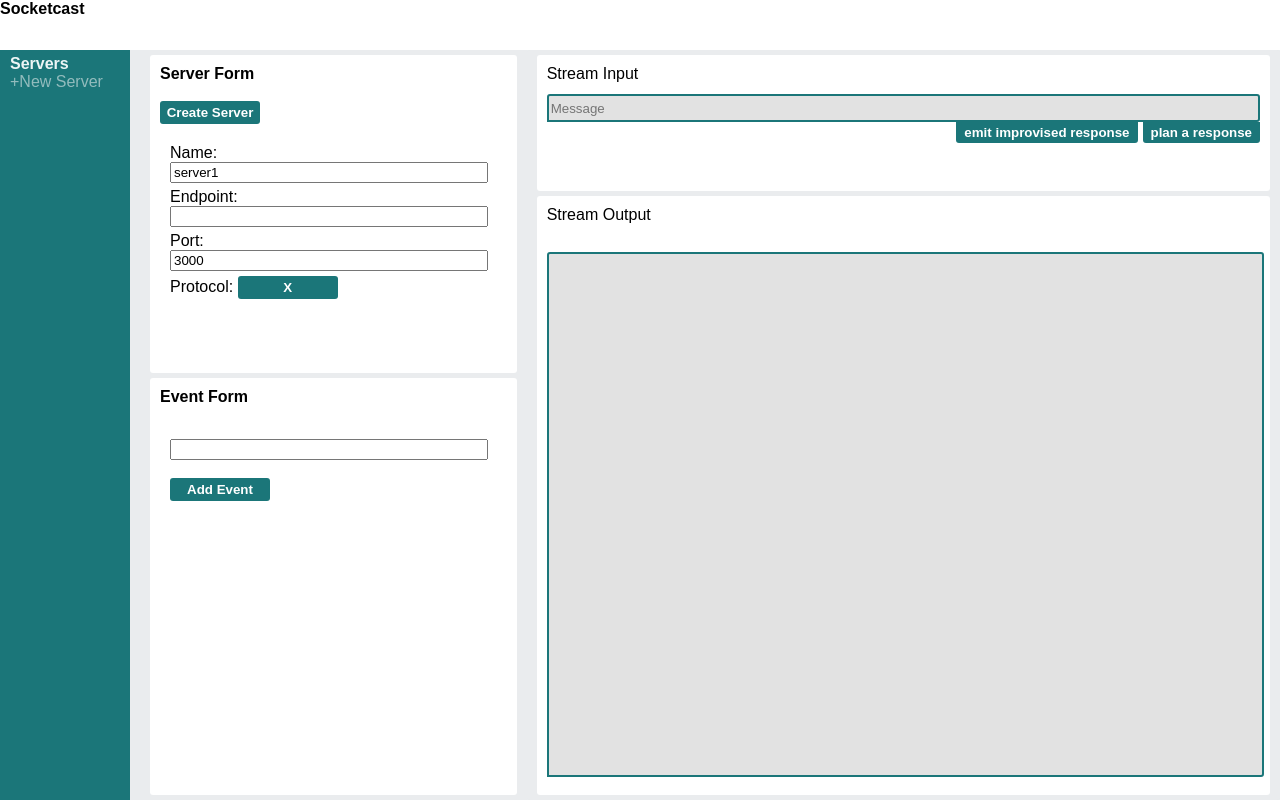
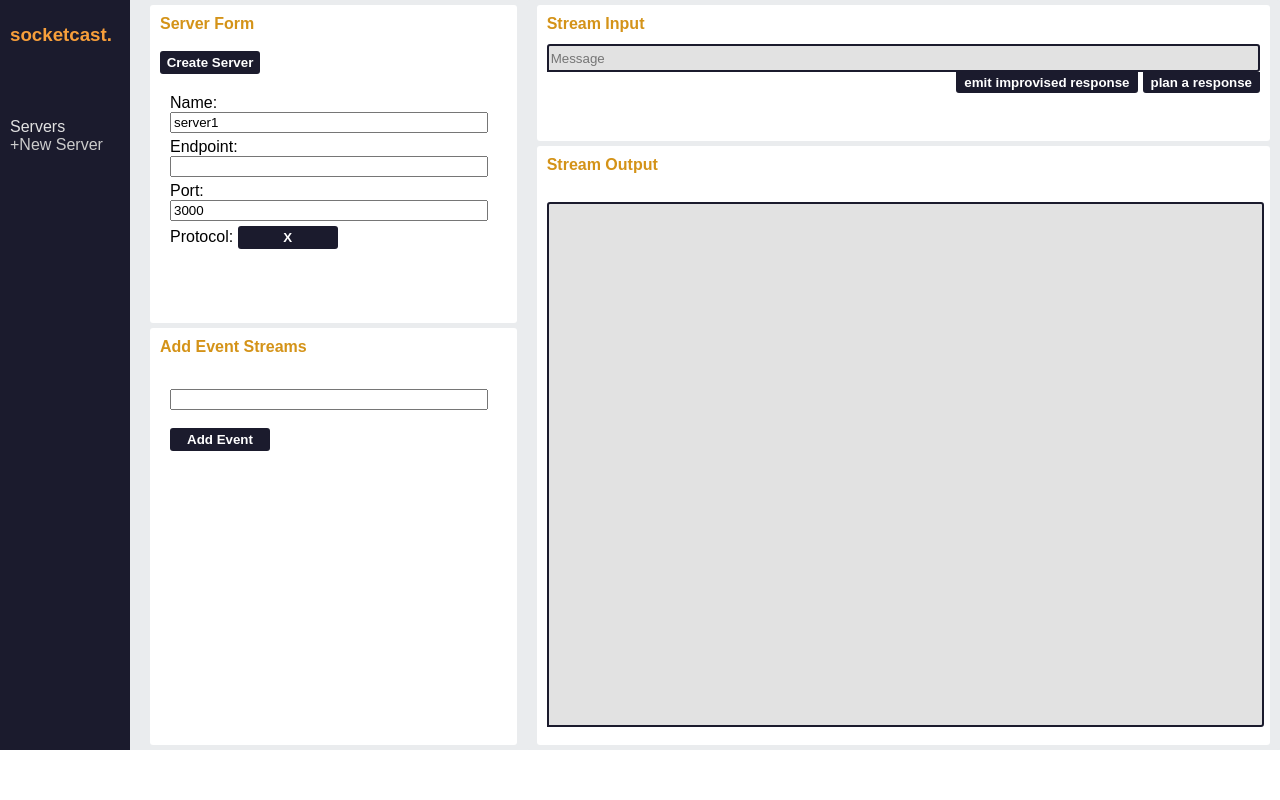
Before and after one commit to oslabs-beta/socketcast, a React app: page / in a window 1280 px wide. Built offline with nearby package versions, Linux system fonts and the light colour scheme; the HTML template or start-up script is replaced by a standard one.

Commit message:
New color scheme

```diff
--- a/src/components/EventConfig.tsx
+++ b/src/components/EventConfig.tsx
@@ -30,7 +30,7 @@ function EventConfig() {
   }
   return (
     <div className="eventConfig">
-      <div className = "window_title">Events</div>
+      <div className = "window_title">Event Stream Manager</div>
       <br />
       {eventsArray}
     </div>
--- a/src/components/EventForm.tsx
+++ b/src/components/EventForm.tsx
@@ -5,7 +5,7 @@ function ServerForm() {
 
   return (
     <div className="eventConfig">
-      <div className = "window_title">Event Form</div>
+      <div className = "window_title">Add Event Streams </div>
 
         <br/>
       <form className="serverForm_form">
--- a/src/components/Sidebar.tsx
+++ b/src/components/Sidebar.tsx
@@ -13,7 +13,11 @@ function Sidebar() {
 
   return (
     <div className="sidebar">
-      <b>Servers</b>
+      <h3><b>socketcast.</b></h3>
+      <br/>
+      <br/>
+      <br/>
+      <div className = "sidebar_title">Servers</div>
       <div className="sidebar_container">
         {Object.values(servers).map((item: any) => (
           <div
@@ -23,7 +27,7 @@ function Sidebar() {
             className="sidebar_server"
             key={item.name}
           >
-            {item.name}
+            &gt;{item.name}
           </div>
         ))}
       </div>
--- a/src/components/StreamDisplay.tsx
+++ b/src/components/StreamDisplay.tsx
@@ -22,7 +22,7 @@ function StreamDisplay() {
     <div className="streamDisplay">
       <StreamInput />
       <div className="streamDisplay_container streamDisplay_outputContainer">
-        <div>Stream Output</div>
+        <div className = "window_title" >Stream Output</div>
         <br />
         <div className="streamDisplay_outputbox">
 
--- a/src/components/StreamInput.tsx
+++ b/src/components/StreamInput.tsx
@@ -36,7 +36,7 @@ function StreamInput() {
 
   return (
     <div className="streamDisplay_container streamDisplay_inputContainer">
-      <div>Stream Input</div>
+      <div className = "window_title">Stream Input</div>
       <div style={{ display: 'flex' }}>
         <input
           className="streamDisplay_inputbox"
--- a/src/components/app.scss
+++ b/src/components/app.scss
@@ -1,10 +1,18 @@
-$base_teal3: rgb(27, 118, 121);
-$base_teal2: rgb(147, 188, 189);
-$base_teal1: rgb(236, 245, 245);
+$base_teal3:#1b1b2d;
+$base_teal2: rgb(204, 204, 204);
+$base_teal1 :#f79f3b;
 $base_grey: rgb(234, 236, 238);
 $terminal_black: rgb(226, 226, 226);
-$terminal_orange: rgb(170, 132, 62);
-$terminal_black2: rgb(31, 30, 30);
+$terminal_orange: rgb(212, 147, 24);
+$terminal_black2: rgb(11, 14, 17);
+
+// $base_teal3: rgb(27, 118, 121);
+// $base_teal2: rgb(147, 188, 189);
+// $base_teal1: rgb(236, 245, 245);
+// $base_grey: rgb(234, 236, 238);
+// $terminal_black: rgb(226, 226, 226);
+// $terminal_orange: rgb(170, 132, 62);
+// $terminal_black2: rgb(31, 30, 30);
 
 html,
 body {
@@ -143,6 +151,10 @@ body {
   cursor: pointer;
 }
 
+.sidebar_title {
+  color:rgb(226, 226, 226);
+}
+
 .streamDisplay {
   background-color: $base_grey;
   flex: 2;
@@ -202,6 +214,7 @@ body {
 
 .window_title {
   font-weight: bold;
+  color:rgb(212, 147, 24)
 }
 
 .planned-response-container {
--- a/src/components/app.tsx
+++ b/src/components/app.tsx
@@ -13,7 +13,7 @@ import StreamDisplay from './StreamDisplay';
 
 const App = () => (
   <div className="app">
-    <Header />
+    {/* <Header /> */}
     <div className="app_container">
       <Sidebar />
       <ServerTab />
--- a/src/main.ts
+++ b/src/main.ts
@@ -11,7 +11,7 @@ let mainWindow: Electron.BrowserWindow | null;
 const createWindow = (): void => {
   mainWindow = new BrowserWindow({
     width: 1400,
-    height: 900,
+    height: 809,
     webPreferences: {
 
       // allows us to actually do stuff from this file
```
